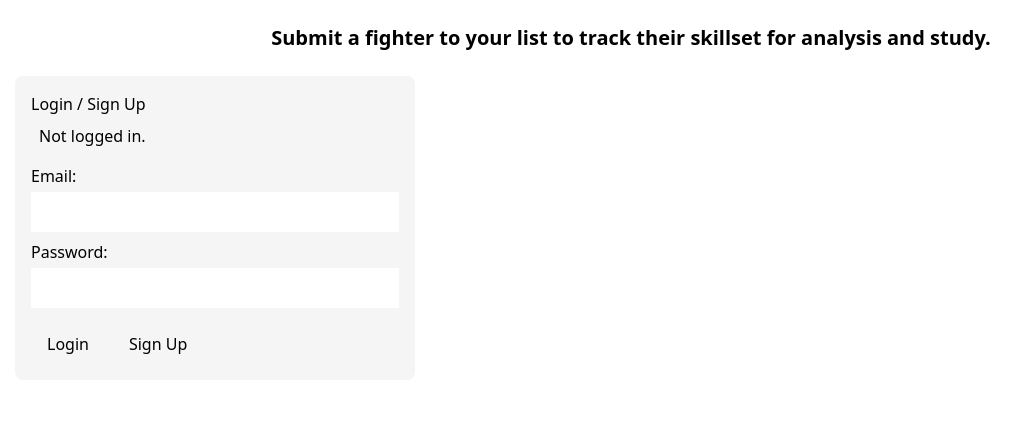
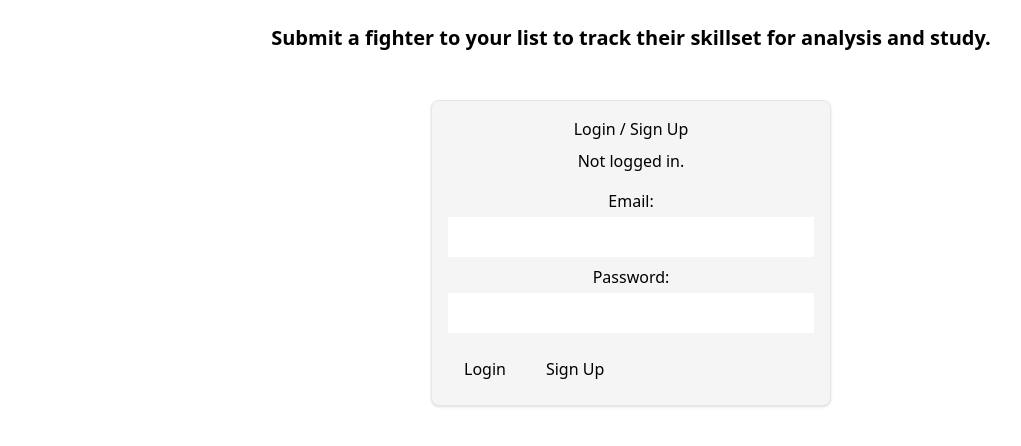
Before and after one commit to DerekScott27/Fighter_Tracker, a website with bundled scripts: page public/index.html in a window 1280 px wide. Shown: the whole page, without its empty margins (9-1030 px from the left). Built offline with nearby package versions, Linux system fonts and the light colour scheme.

Commit message:
modified css for auth section

```diff
--- a/public/index.html
+++ b/public/index.html
@@ -17,7 +17,7 @@
         Submit a fighter to your list to track their skillset for analysis and study.
     </header>
 
-    <section id="auth-section">
+    <section id="auth-section" class="max-w-md mx-auto mt-12 p-6 border rounded shadow text-center">
         <h2>Login / Sign Up</h2>
 
         <div id="auth-status"></div>
```
